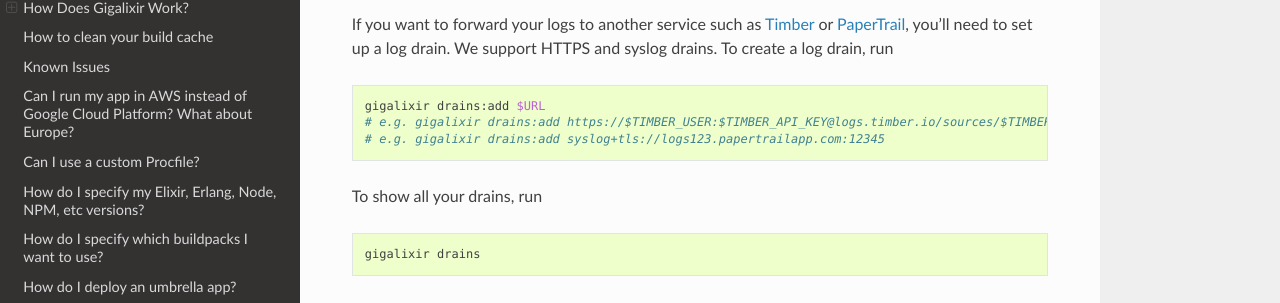
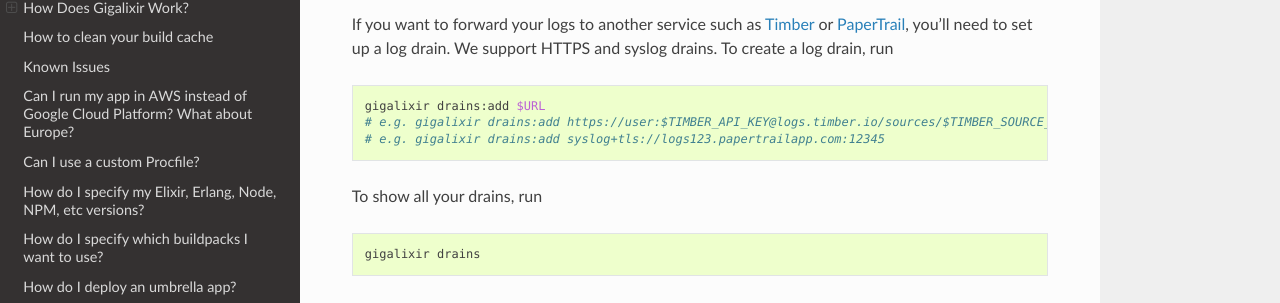
Before and after one commit to gigalixir/gigalixir-cli, a Sphinx documentation site: the page built from docs/source/main.rst, in a window 1280 px wide and 900 px high, scrolled down 46598 px. Shown: the part 145-448 px from the top of the window. Built offline with Sphinx 7.4.7 and the Read the Docs theme 2.0.0, drawn with Linux system fonts in a browser that asks for light colours; part of the change alters nothing that is shown.

Commit message:
Timber URL doesn't need actual username

```diff
--- a/docs/source/main.rst
+++ b/docs/source/main.rst
@@ -1891,7 +1891,7 @@ If you want to forward your logs to another service such as `Timber`_ or `PaperT
 .. code-block:: bash
 
     gigalixir drains:add $URL
-    # e.g. gigalixir drains:add https://$TIMBER_USER:$TIMBER_API_KEY@logs.timber.io/sources/$TIMBER_SOURCE_ID/frames
+    # e.g. gigalixir drains:add https://user:$TIMBER_API_KEY@logs.timber.io/sources/$TIMBER_SOURCE_ID/frames
     # e.g. gigalixir drains:add syslog+tls://logs123.papertrailapp.com:12345
 
 To show all your drains, run
```
